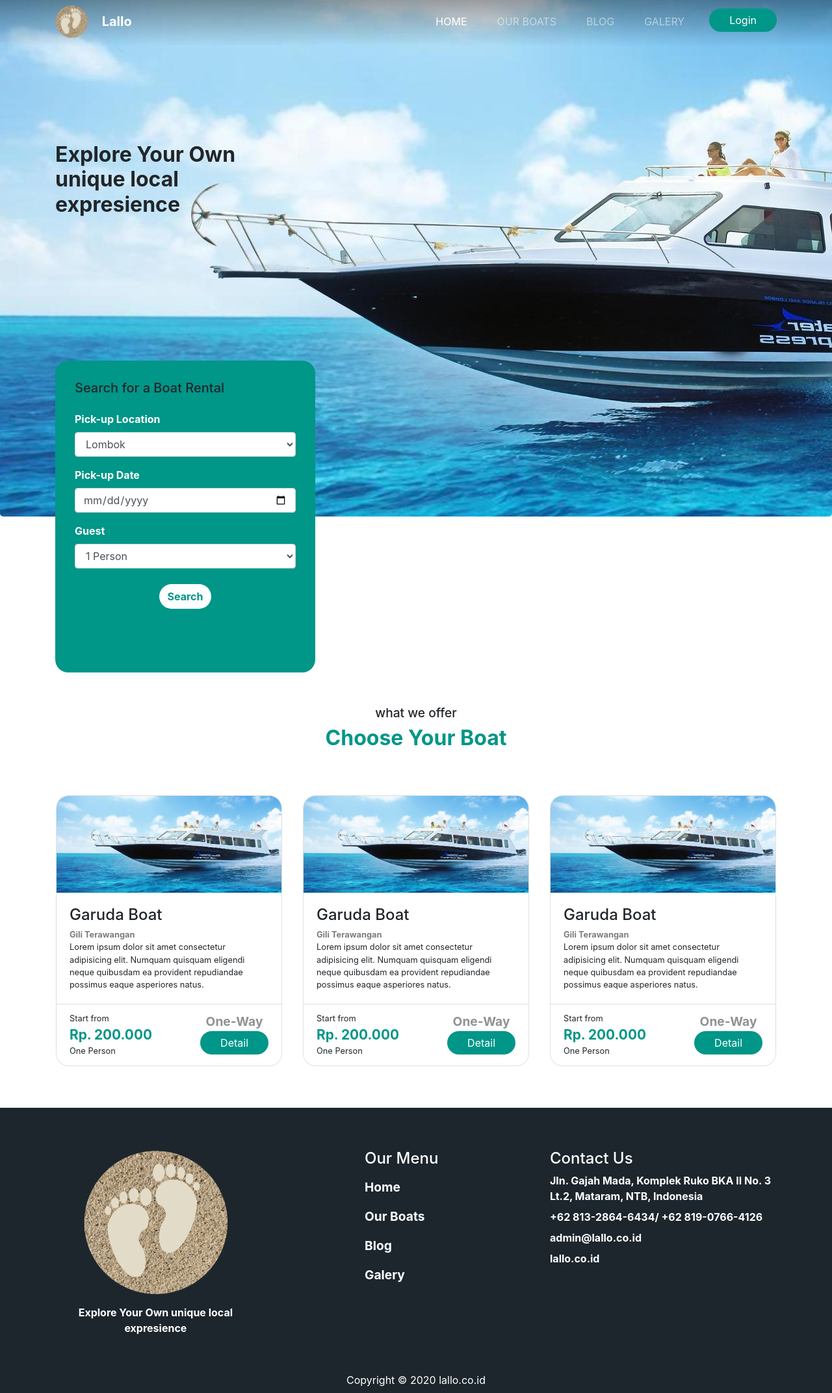
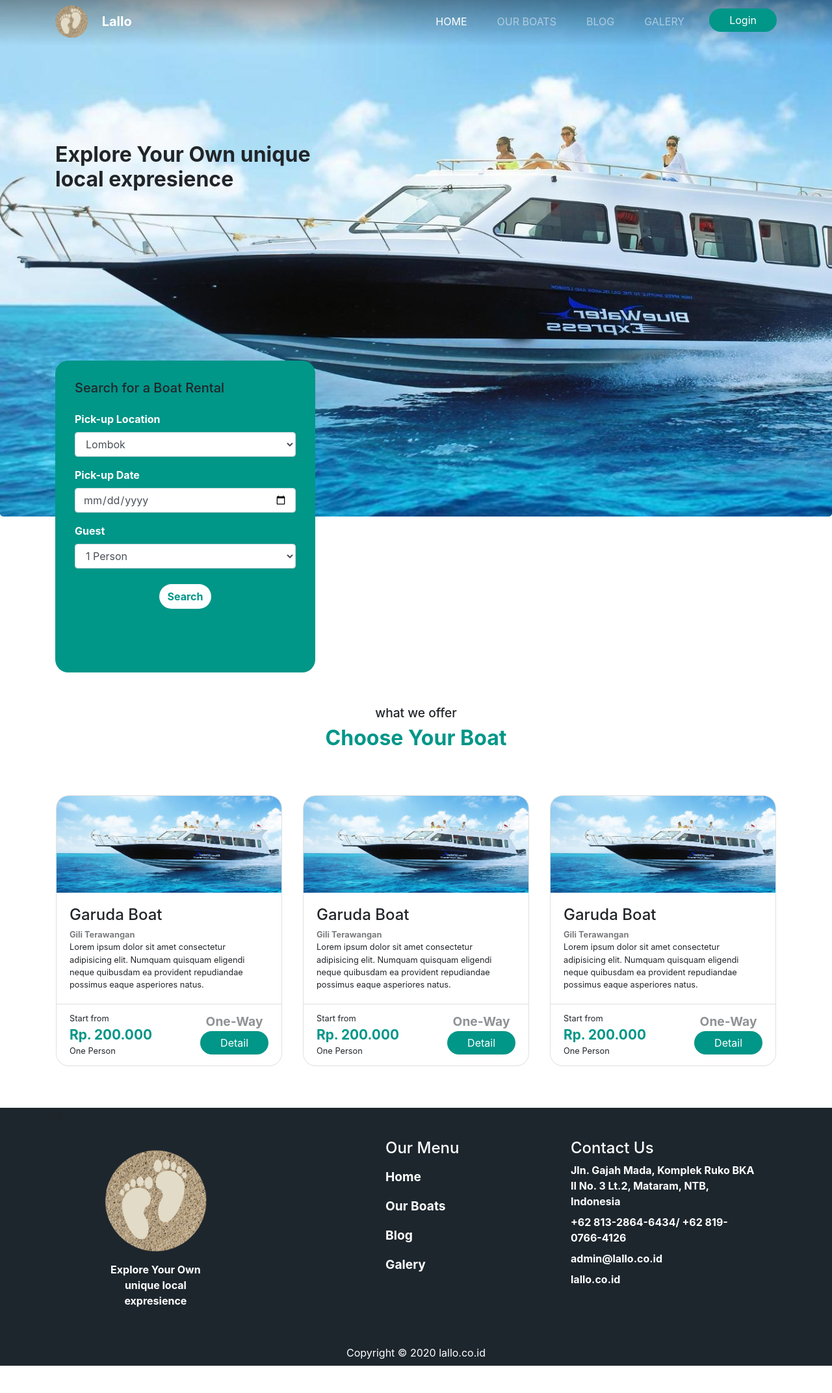
Before and after one commit to lallo-project/web-static, a plain HTML site: page index.html in a window 1280 px wide. Shown: the part 5-2149 px from the top of the page at 65% size. After the commit the page ends 2107 px from the top, so only its background shows below. Drawn offline with nearby package versions, Linux system fonts and the light colour scheme.

Commit message:
update responsive

```diff
--- a/css/styles.css
+++ b/css/styles.css
@@ -44,12 +44,13 @@
   margin: 0px;
   align-items: center;
   background-image: url('../assets/bg/hero.jpg');
+  background-position: center;
+  background-size: cover;
 }
 
 .hero .hero-title {
   font-weight: bold;
   margin-top: 20vh;
-  max-width: 30vw;
 }
 
 .section-title {
--- a/index.html
+++ b/index.html
@@ -54,7 +54,11 @@
   <!-- hero -->
   <section class="jumbotron hero">
     <div class="container">
-      <h2 class="hero-title">Explore Your Own unique local expresience</h2>
+      <div class="row">
+        <div class="col-md-5">
+          <h2 class="hero-title">Explore Your Own unique local expresience</h2>
+        </div>
+      </div>
     </div>
   </section>
 
@@ -195,23 +199,23 @@
 
 
   <!-- section boat -->
-  <section class="footer pt-5 pb-5">
+  <section class="footer">
     <div class="container">
       <div class="row"> p-3
-        <div class="col-md-3">
+        <div class="col-md-3 p-5">
           <img src="assets/logo.png" alt="" class="img-fluid p-3">
           <div class="text-center text-white font-weight-bold">
             Explore Your Own unique local expresience
           </div>
         </div>
-        <div class="col-md-3 ml-auto p-3 text-white text-capitalize">
+        <div class="col-md-3 ml-auto p-5 text-white text-capitalize">
           <h4>Our Menu</h4>
           <a href="#" class="footer-menu-item">Home</a>
           <a href="#" class="footer-menu-item">our boats</a>
           <a href="#" class="footer-menu-item">blog</a>
           <a href="#" class="footer-menu-item">Galery</a>
         </div>
-        <div class="col-md-4 p-3 text-white mb-3">
+        <div class="col-md-4 p-5 text-white mb-3">
           <h4>Contact Us</h4>
           <div class="font-weight-bold mb-2">
             Jln. Gajah Mada, Komplek Ruko BKA II No. 3 Lt.2,
```
